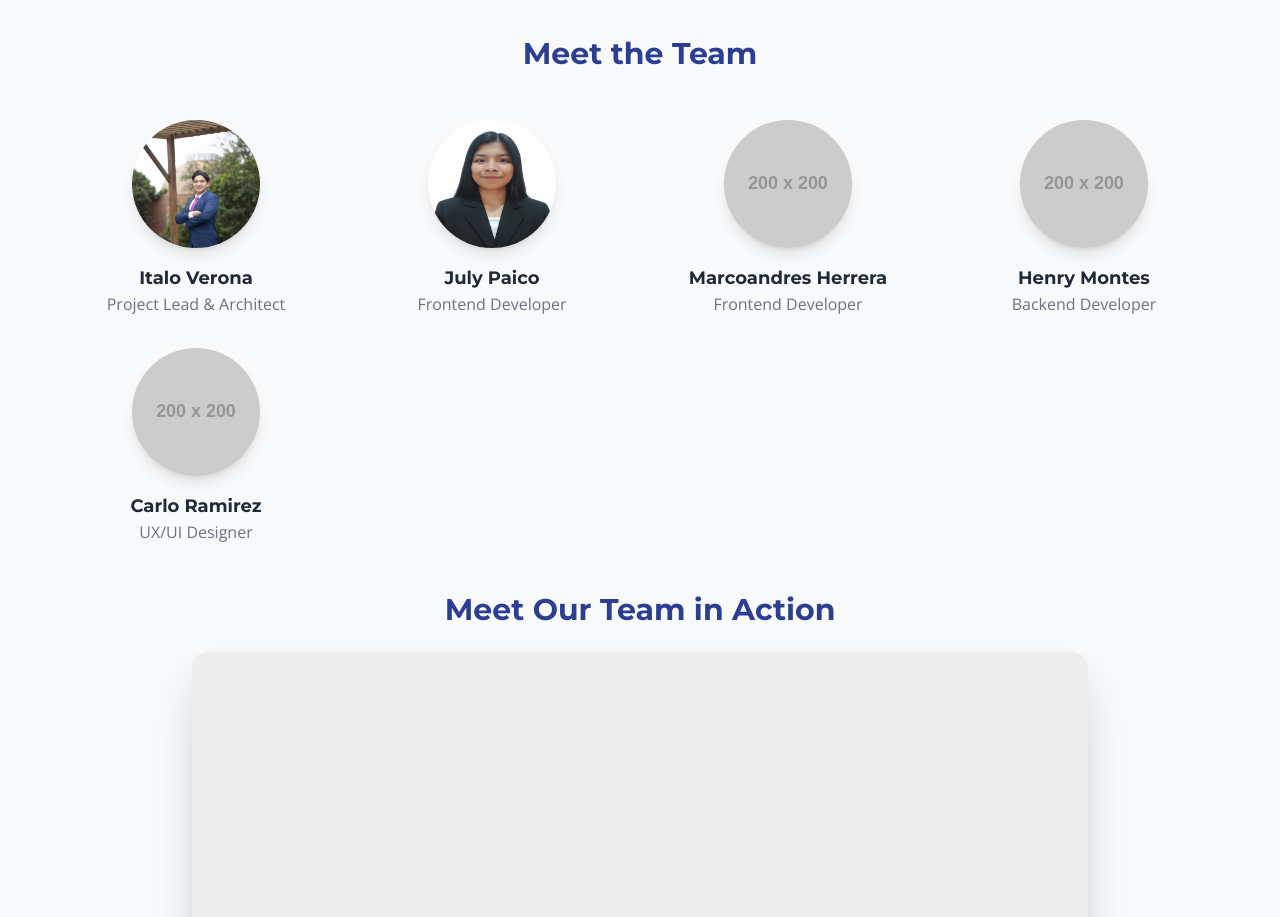
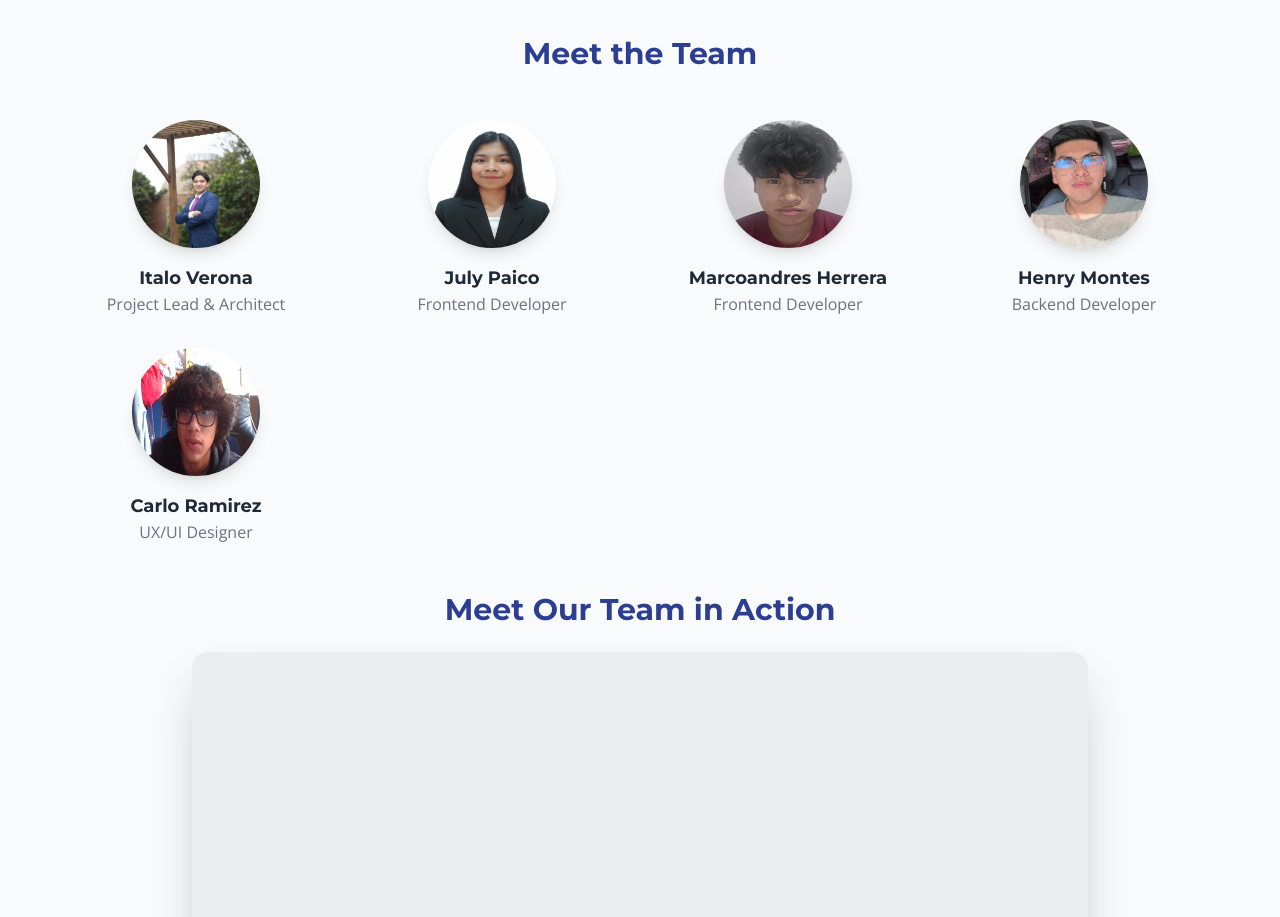
Before and after one commit to Movil-dev-Aplicaciones-Moviles/landing-page, a website: page index.html in a window 1280 px wide. Shown: the part 1060-1977 px from the top of the page. Drawn offline with nearby package versions, Linux system fonts and the light colour scheme; placeholder pictures from the web are drawn by us.

Commit message:
feat: update team member names and url.

```diff
--- a/index.html
+++ b/index.html
@@ -112,7 +112,7 @@
                             <p class="text-gray-500" data-key="team_member2_role">Frontend Developer</p>
                         </div>
                         <div class="team-member-card text-center"> <img
-                                src="https://placehold.co/200x200/1ABC9C/FFFFFF?text=AF" alt="Team Member 3"
+                                src="assets/img/team-member/MarcoAndres_Herrera.png" alt="Team Member 3"
                                 class="w-32 h-32 mx-auto rounded-full shadow-lg mb-4">
                             <h4 class="font-brand font-bold text-lg" data-key="team_member3_name">Marcoandres Herrera
                             </h4>
@@ -120,15 +120,15 @@
                         </div>
 
                         <div class="team-member-card text-center"> <img
-                                src="https://placehold.co/200x200/1ABC9C/FFFFFF?text=AF" alt="Team Member 4"
+                                src="assets/img/team-member/Jared_Montes.png" alt="Team Member 4"
                                 class="w-32 h-32 mx-auto rounded-full shadow-lg mb-4">
-                            <h4 class="font-brand font-bold text-lg" data-key="team_member4_name">Henry Montes
+                            <h4 class="font-brand font-bold text-lg" data-key="team_member4_name">Jared Montes
                             </h4>
                             <p class="text-gray-500" data-key="team_member4_role">Backend Developer</p>
                         </div>
 
                         <div class="team-member-card text-center"> <img
-                                src="https://placehold.co/200x200/BDC3C7/2C3E91?text=JS" alt="Team Member 5"
+                                src="assets/img/team-member/Carlo_Ramirez.png" alt="Team Member 5"
                                 class="w-32 h-32 mx-auto rounded-full shadow-lg mb-4">
                             <h4 class="font-brand font-bold text-lg" data-key="team_member5_name">Carlo Ramirez</h4>
                             <p class="text-gray-500" data-key="team_member5_role">UX/UI Designer</p>
```
